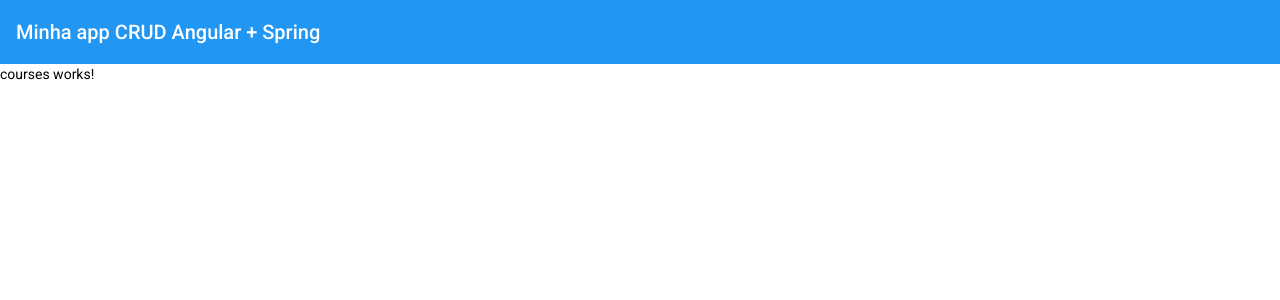
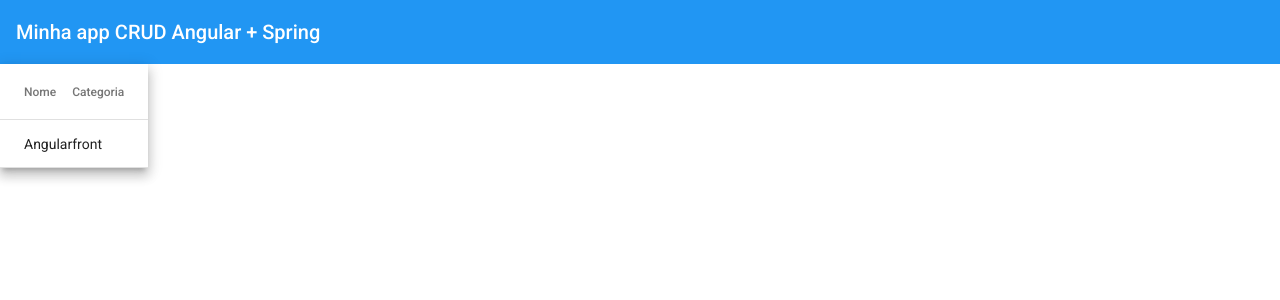
Before and after one commit to ThFigueiredo/crud-angular-spring, an Angular app: page /courses in a window 1280 px wide. Shown: the top 300 px of the page. Built offline with nearby package versions, Linux system fonts and the light colour scheme.

Commit message:
Criando Material Table para Listar Cursos

```diff
--- a/src/app/courses/courses.module.ts
+++ b/src/app/courses/courses.module.ts
@@ -3,6 +3,7 @@
 
 import { CoursesRoutingModule } from './courses-routing.module';
 import { CoursesComponent } from './courses/courses.component';
+import { MatTableModule } from '@angular/material/table';
 
 
 @NgModule({
@@ -11,7 +12,8 @@
   ],
   imports: [
     CommonModule,
-    CoursesRoutingModule
+    CoursesRoutingModule,
+    MatTableModule
   ]
 })
 export class CoursesModule { }
--- a/src/app/courses/courses/courses.component.html
+++ b/src/app/courses/courses/courses.component.html
@@ -1 +1,20 @@
-<p>courses works!</p>
+<table mat-table [dataSource]="courses" class="mat-elevation-z8">
+
+  <!--- Note that these columns can be defined in any order.
+        The actual rendered columns are set as a property on the row definition" -->
+
+  <!-- Position Column -->
+  <ng-container matColumnDef="name">
+    <th mat-header-cell *matHeaderCellDef> Nome </th>
+    <td mat-cell *matCellDef="let element"> {{element.name}} </td>
+  </ng-container>
+
+  <!-- Name Column -->
+  <ng-container matColumnDef="category">
+    <th mat-header-cell *matHeaderCellDef> Categoria </th>
+    <td mat-cell *matCellDef="let element"> {{element.category}} </td>
+  </ng-container>
+
+  <tr mat-header-row *matHeaderRowDef="displayedColumns"></tr>
+  <tr mat-row *matRowDef="let row; columns: displayedColumns;"></tr>
+</table>
--- a/src/app/courses/courses/courses.component.ts
+++ b/src/app/courses/courses/courses.component.ts
@@ -1,4 +1,6 @@
+import { Course } from './../model/course';
 import { Component, OnInit } from '@angular/core';
+
 
 @Component({
   selector: 'app-courses',
@@ -7,6 +9,11 @@
 })
 export class CoursesComponent implements OnInit {
 
+  courses: Course[] = [
+    { _id: '1', name: 'Angular', category: 'front'}
+  ];
+  displayedColumns = ['name', 'category']
+
   constructor() { }
 
   ngOnInit(): void {
--- /dev/null
+++ b/src/app/courses/model/course.ts
@@ -0,0 +1,5 @@
+export interface Course {
+  _id: string;
+  name: string;
+  category: string;
+}
```
Also changed, not shown: src/app/app.module.ts (+4 -3 lines).
